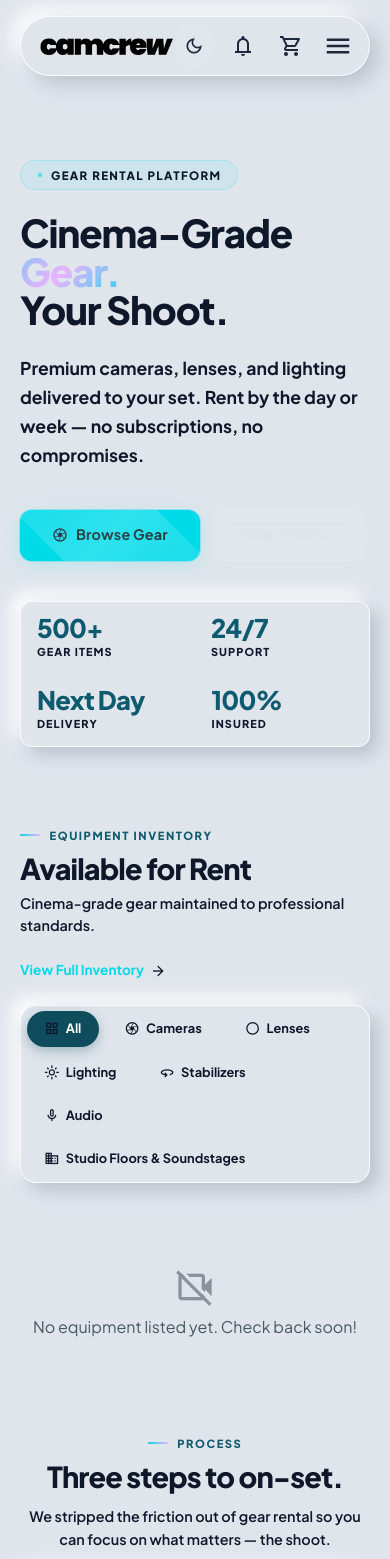
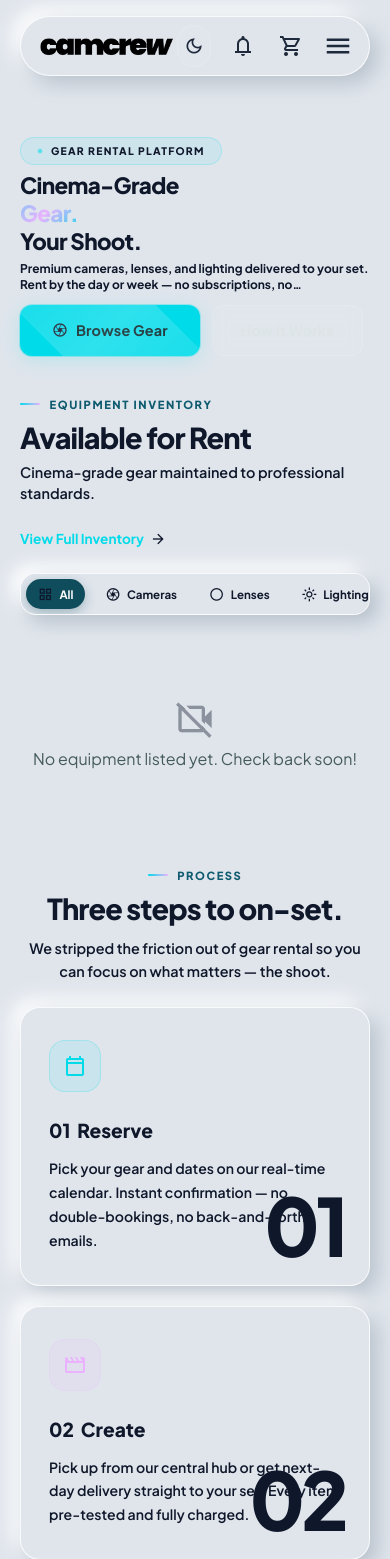
Before and after one commit to camcrewindia/camcrew.in, a Flask app: page /rentals.html in a window 390 px wide. Shown: the top 1559 px of the page. Run offline with Flask 3, Linux system fonts and the light colour scheme; data that the repository does not hold is empty; parts of the project's set-up code (start-up, migrations or seed data) failed here and were passed over; some libraries are stand-ins or nearby versions.

Commit message:
feat: optimize rentals and sales pages for mobile with 1/3 hero banner, packed section alignment, and 2-column cards grid

```diff
--- a/static/css/styles.css
+++ b/static/css/styles.css
@@ -885,4 +885,94 @@ html.light header #mobile-menu a:hover {
     height: 310px !important;
     border-radius: 20px !important;
   }
+
+  /* ═══════════════════════════════════════════════════════════════════
+     Mobile Responsive Optimizations for Rentals & Sales Pages
+     (Compact 1/3 Hero, Packed Alignment, 2-Column Cards Grid)
+     ═══════════════════════════════════════════════════════════════════ */
+  .hero-section {
+    min-height: auto !important;
+    padding-top: 4.5rem !important;
+    padding-bottom: 0.75rem !important;
+  }
+  .hero-content {
+    padding-top: 4rem !important;
+    padding-bottom: 0.75rem !important;
+  }
+  .hero-title {
+    font-size: 1.4rem !important;
+    line-height: 1.25 !important;
+    margin-bottom: 0.35rem !important;
+  }
+  .hero-sub {
+    font-size: 0.75rem !important;
+    line-height: 1.35 !important;
+    margin-bottom: 0.75rem !important;
+    display: -webkit-box;
+    -webkit-line-clamp: 2;
+    -webkit-box-orient: vertical;
+    overflow: hidden;
+  }
+  .hero-eyebrow {
+    font-size: 0.65rem !important;
+    margin-bottom: 0.35rem !important;
+  }
+  .stats-bar {
+    display: none !important;
+  }
+
+  /* Filter Bar Scroll & Compact Packing on Mobile */
+  .filter-bar {
+    width: 100% !important;
+    overflow-x: auto !important;
+    white-space: nowrap !important;
+    flex-wrap: nowrap !important;
+    border-radius: 1rem !important;
+    padding: 0.3rem !important;
+    scrollbar-width: none !important;
+  }
+  .filter-bar::-webkit-scrollbar {
+    display: none !important;
+  }
+  .filter-btn, .filter-chip {
+    padding: 0.4rem 0.75rem !important;
+    font-size: 0.72rem !important;
+    white-space: nowrap !important;
+  }
+
+  /* Equipment Cards in Rentals Page (2-column layout) */
+  .gear-card {
+    border-radius: 18px !important;
+  }
+  .gear-img-wrap {
+    height: 155px !important;
+  }
+  .gear-body {
+    padding: 0.75rem 0.65rem 0.75rem !important;
+  }
+  .gear-name {
+    font-size: 0.85rem !important;
+    margin-bottom: 0.15rem !important;
+    white-space: nowrap;
+    overflow: hidden;
+    text-overflow: ellipsis;
+  }
+  .gear-spec {
+    font-size: 0.7rem !important;
+    margin-bottom: 0.4rem !important;
+    white-space: nowrap;
+    overflow: hidden;
+    text-overflow: ellipsis;
+  }
+  .gear-price-row {
+    margin-bottom: 0.4rem !important;
+  }
+  .gear-price {
+    font-size: 1.05rem !important;
+  }
+  .btn-reserve {
+    padding: 0.45rem 0.35rem !important;
+    font-size: 0.68rem !important;
+    border-radius: 999px !important;
+  }
 }
--- a/templates/public/rentals.html
+++ b/templates/public/rentals.html
@@ -899,7 +899,7 @@
     </div>
 
     <!-- Cards grid -->
-    <div class="grid grid-cols-1 sm:grid-cols-2 lg:grid-cols-3 gap-5" id="gear-grid">
+    <div class="grid grid-cols-2 md:grid-cols-3 lg:grid-cols-4 gap-3 sm:gap-6" id="gear-grid">
       <!-- dynamically populated -->
       <div id="gear-loading" style="grid-column:1/-1;padding:4rem 0;text-align:center;color:#445a5c;">
         <span class="material-symbols-outlined" style="font-size:2.5rem;display:block;margin-bottom:0.5rem;opacity:0.4;">hourglass_top</span>
```
Also changed, not shown: templates/public/sales.html (+4 -4 lines).
